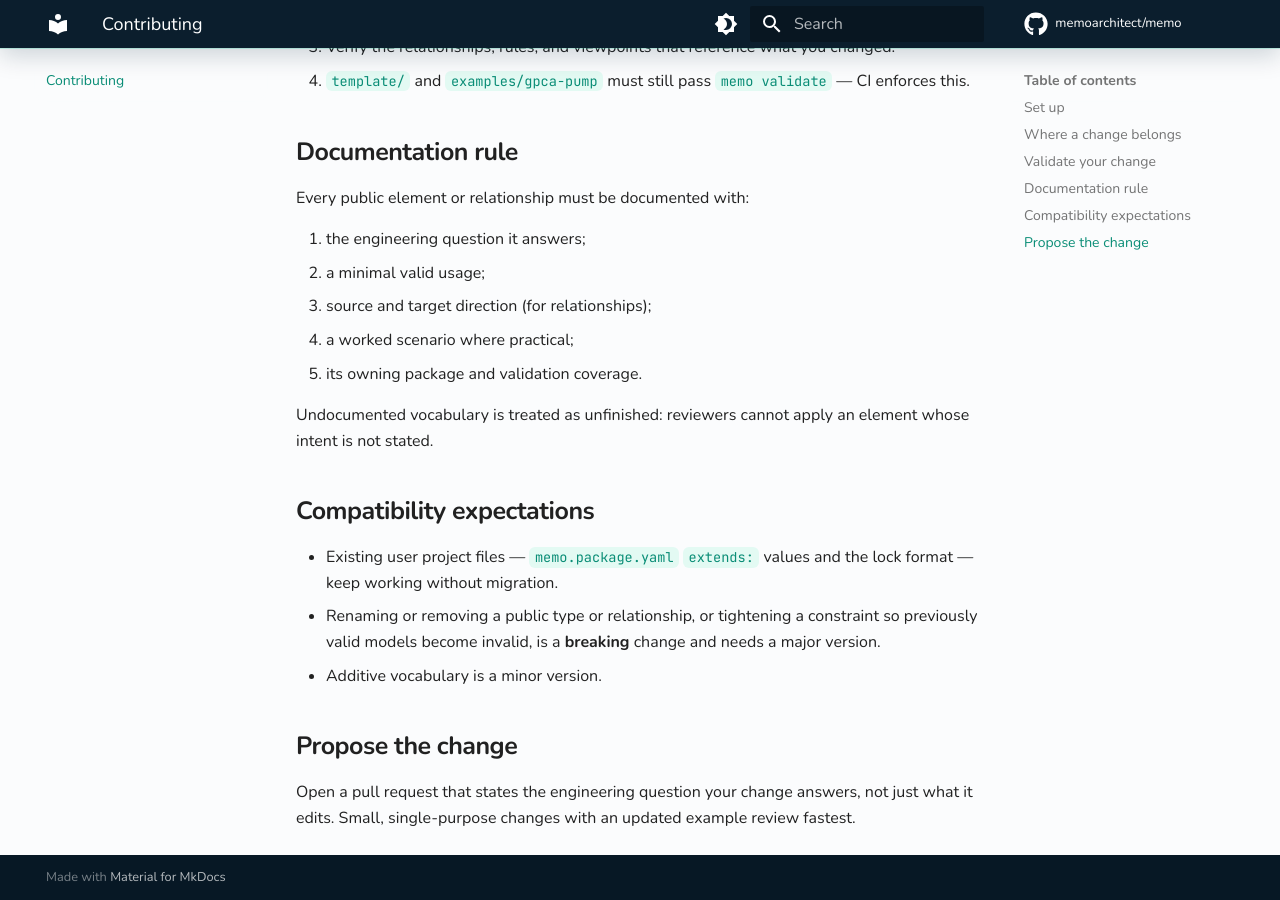
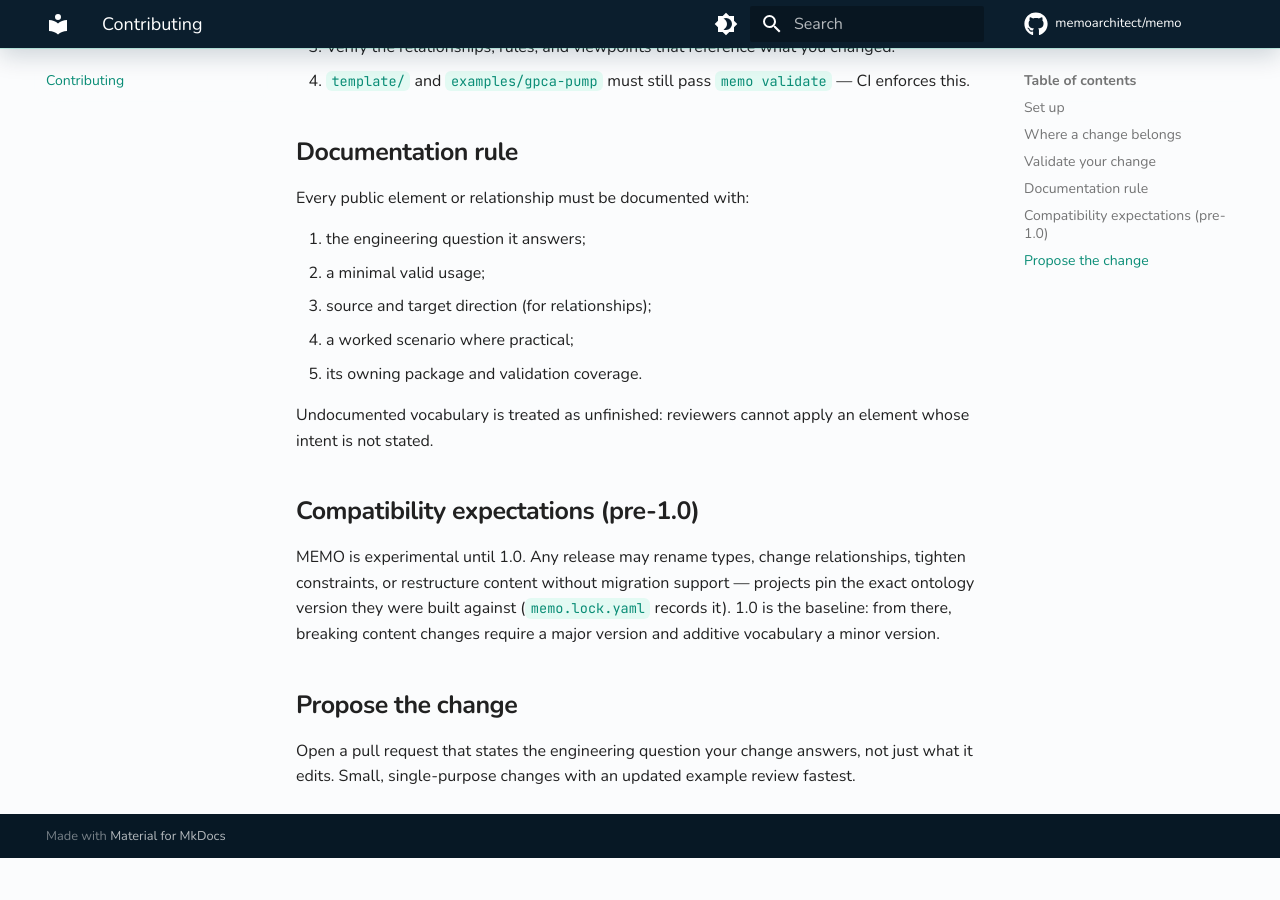
Before and after one commit to memoarchitect/memo, an MkDocs documentation site: the page built from docs/contributing.md, in a window 1280 px wide and 900 px high, scrolled down 1273 px. Built offline with MkDocs 1.6.1 and Material for MkDocs 9.7.7, drawn with Linux system fonts in a browser that asks for light colours; comment, search, counter and statistics services are not loaded; after the commit the page ends 2131 px from its top, so only the background shows below that; some of the changed text lies outside the part shown.

Commit message:
docs: state pre-1.0 no-compatibility policy; require Node 26
Until 1.0, content may rename or restructure between releases without
migration support — lock files pin exact versions. Semver compatibility
rules begin at the 1.0 baseline. Node floor raised to 26 in engines, CI,
and docs.

Co-Authored-By: Claude Fable 5 <noreply@anthropic.com>

```diff
--- a/.gitlab-ci.yml
+++ b/.gitlab-ci.yml
@@ -40,7 +40,7 @@ build:
 # exercise the real CLI without depending on a published @memoarchitect/tools.
 test:
   stage: test
-  image: node:22-bookworm-slim
+  image: node:26-bookworm-slim
   before_script:
     - apt-get update && apt-get install -y --no-install-recommends git >/dev/null
     - corepack enable
--- a/docs/contributing.md
+++ b/docs/contributing.md
@@ -57,14 +57,14 @@ Every public element or relationship must be documented with:
 Undocumented vocabulary is treated as unfinished: reviewers cannot apply an
 element whose intent is not stated.
 
-## Compatibility expectations
+## Compatibility expectations (pre-1.0)
 
-- Existing user project files — `memo.package.yaml` `extends:` values and the
-  lock format — keep working without migration.
-- Renaming or removing a public type or relationship, or tightening a
-  constraint so previously valid models become invalid, is a **breaking**
-  change and needs a major version.
-- Additive vocabulary is a minor version.
+MEMO is experimental until 1.0. Any release may rename types, change
+relationships, tighten constraints, or restructure content without
+migration support — projects pin the exact ontology version they were
+built against (`memo.lock.yaml` records it). 1.0 is the baseline: from
+there, breaking content changes require a major version and additive
+vocabulary a minor version.
 
 ## Propose the change
 
--- a/package.json
+++ b/package.json
@@ -11,7 +11,7 @@
     "docs:build": "python3 -m mkdocs build --strict"
   },
   "engines": {
-    "node": ">=22.0.0"
+    "node": ">=26.0.0"
   },
   "keywords": [
     "sysml-v2",
```
Also changed, not shown: other parts of docs/contributing.md (+1 -1 lines), docs/architecture/repository.md (+3 -3 lines), 1 other file.
